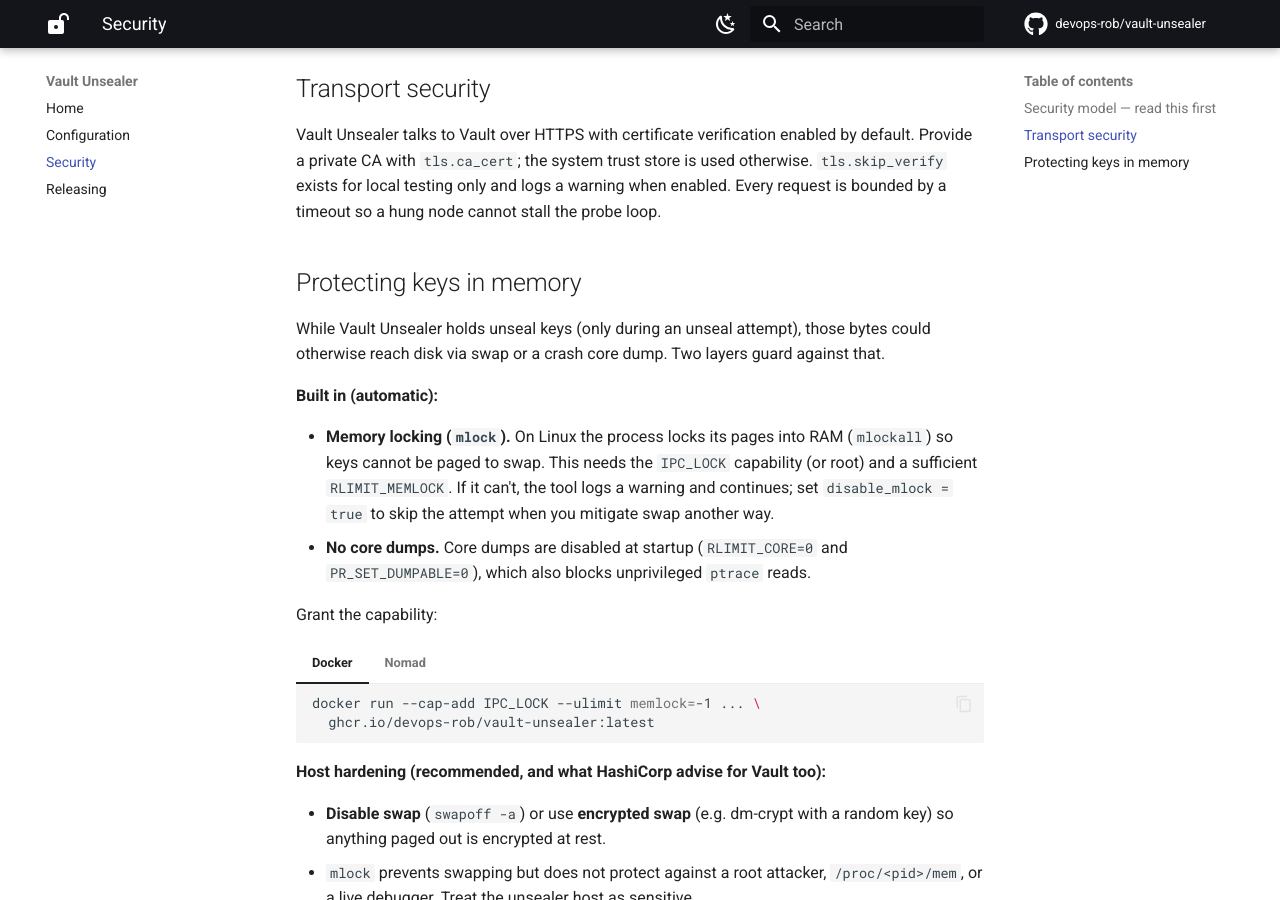
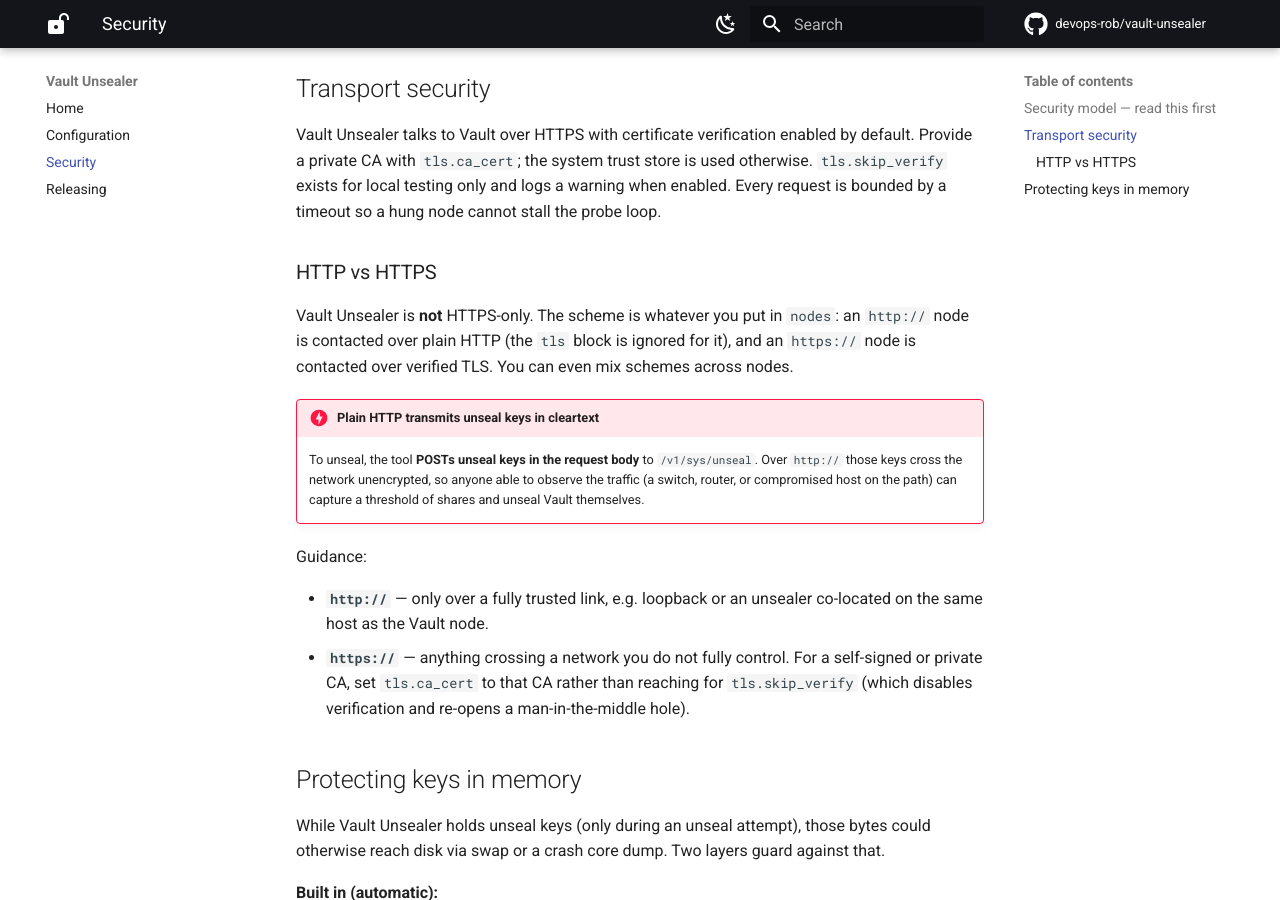
Before and after one commit to devops-rob/vault-unsealer, an MkDocs documentation site: the page built from docs/security.md, in a window 1280 px wide and 900 px high, scrolled down 705 px. Built offline with MkDocs 1.6.1 and Material for MkDocs 9.7.7, drawn with Linux system fonts in a browser that asks for light colours; comment, search, counter and statistics services are not loaded.

Commit message:
docs: add HTTP vs HTTPS note to Security page
Clarify that vault-unsealer follows the scheme in nodes (http:// works, tls
block ignored for it) and warn that plain HTTP transmits unseal keys in
cleartext; restrict http:// to trusted/loopback links.

Co-authored-by: DevOps Rob <devops-rob@users.noreply.github.com>

```diff
--- a/docs/security.md
+++ b/docs/security.md
@@ -33,6 +33,28 @@ by default. Provide a private CA with `tls.ca_cert`; the system trust store is
 used otherwise. `tls.skip_verify` exists for local testing only and logs a
 warning when enabled. Every request is bounded by a timeout so a hung node
 cannot stall the probe loop.
+
+### HTTP vs HTTPS
+
+Vault Unsealer is **not** HTTPS-only. The scheme is whatever you put in `nodes`:
+an `http://` node is contacted over plain HTTP (the `tls` block is ignored for
+it), and an `https://` node is contacted over verified TLS. You can even mix
+schemes across nodes.
+
+!!! danger "Plain HTTP transmits unseal keys in cleartext"
+    To unseal, the tool **POSTs unseal keys in the request body** to
+    `/v1/sys/unseal`. Over `http://` those keys cross the network unencrypted, so
+    anyone able to observe the traffic (a switch, router, or compromised host on
+    the path) can capture a threshold of shares and unseal Vault themselves.
+
+Guidance:
+
+- **`http://`** — only over a fully trusted link, e.g. loopback or an unsealer
+  co-located on the same host as the Vault node.
+- **`https://`** — anything crossing a network you do not fully control. For a
+  self-signed or private CA, set `tls.ca_cert` to that CA rather than reaching
+  for `tls.skip_verify` (which disables verification and re-opens a
+  man-in-the-middle hole).
 
 ## Protecting keys in memory
 
```
